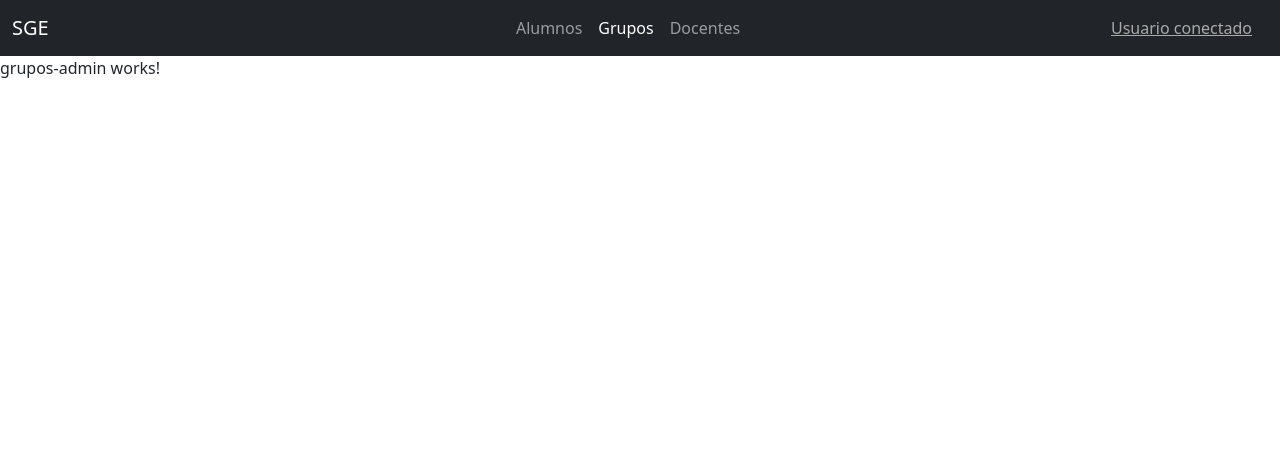
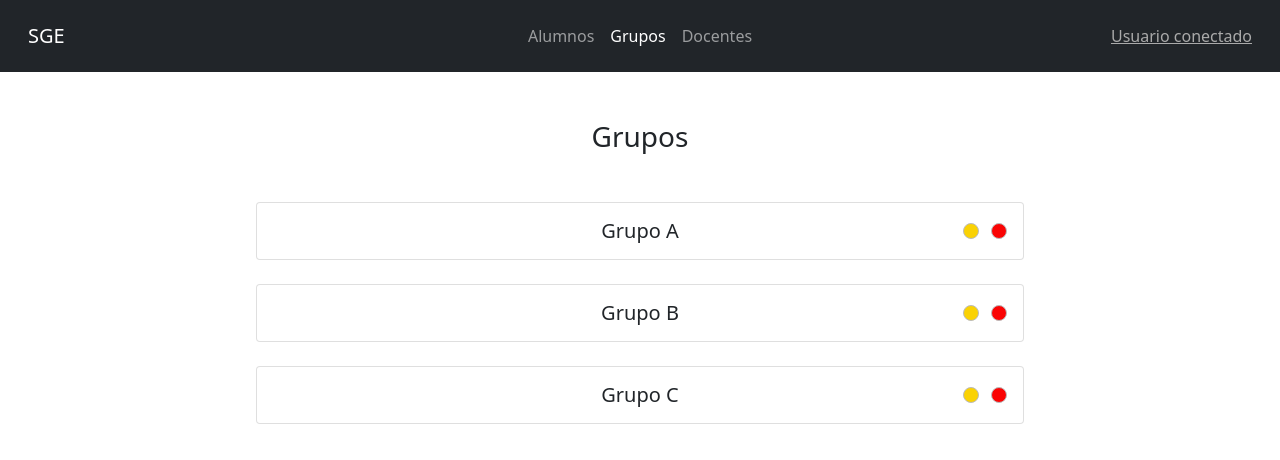
Before and after one commit to lestradavaz/sge, an Angular app: page /admin/grupos in a window 1280 px wide. Shown: the top 460 px of the page. Built offline with nearby package versions, Linux system fonts and the light colour scheme.

Commit message:
vista grupos

```diff
--- a/src/app/componentes/cabecera/cabecera.component.css
+++ b/src/app/componentes/cabecera/cabecera.component.css
@@ -5,7 +5,7 @@
   .navbar-nav {
     align-items: center;
     justify-content: center;
-    width: calc(100vw / 3);
+    min-width: calc(100vw / 4);
   }
   .nav-link-usuario {
     width: calc(100vw / 3);
--- a/src/app/componentes/cabecera/cabecera.component.html
+++ b/src/app/componentes/cabecera/cabecera.component.html
@@ -1,4 +1,4 @@
-<nav class="navbar navbar-expand-md navbar-dark bg-dark">
+<nav class="navbar navbar-expand-md navbar-dark bg-dark p-3">
   <div class="container-fluid">
     <a class="navbar-brand m-0">SGE</a>
     <button class="navbar-toggler" type="button" data-bs-toggle="collapse" data-bs-target="#navbarNavAltMarkup" aria-controls="navbarNavAltMarkup" aria-expanded="false" aria-label="Toggle navigation">
@@ -10,7 +10,7 @@
           {{admin.titulo}}
         </a>
       </div>
-      <a class="nav-link nav-link-usuario text-end">Usuario conectado</a>
+      <a class="nav-link nav-link-usuario text-end px-0">Usuario conectado</a>
     </div>
   </div>
 </nav>
--- a/src/app/paginas/admin/grupos-admin/grupos-admin.component.html
+++ b/src/app/paginas/admin/grupos-admin/grupos-admin.component.html
@@ -1 +1,16 @@
-<p>grupos-admin works!</p>
+<div class="container py-5">
+
+  <h3 class="titulo-pagina">Grupos</h3>
+
+  <div
+  class="card card-admin flex-row p-3 align-items-center justify-content-center position-relative mb-4"
+  *ngFor="let grupos of grupos"
+  >
+    <h5 class="m-0 card-h5">{{grupos.nombre}}</h5>
+    <div class="grupo-botones position-absolute p-3">
+      <button class="boton-admin boton-admin-editar"></button>
+      <button class="boton-admin boton-admin-eliminar"></button>
+    </div>
+  </div>
+
+</div>
--- a/src/app/paginas/admin/grupos-admin/grupos-admin.component.ts
+++ b/src/app/paginas/admin/grupos-admin/grupos-admin.component.ts
@@ -1,4 +1,9 @@
 import { Component, OnInit } from '@angular/core';
+import { RouterModule } from '@angular/router';
+
+interface Grupos {
+  nombre: string,
+}
 
 @Component({
   selector: 'app-grupos-admin',
@@ -7,6 +12,18 @@ import { Component, OnInit } from '@angular/core';
 })
 export class GruposAdminComponent implements OnInit {
 
+  grupos: Grupos[] = [
+    {
+      nombre: 'Grupo A'
+    },
+    {
+      nombre: 'Grupo B'
+    },
+    {
+      nombre: 'Grupo C'
+    }
+  ]
+
   constructor() { }
 
   ngOnInit(): void {
--- a/src/styles.css
+++ b/src/styles.css
@@ -1 +1,43 @@
-/* You can add global styles to this file, and also import other style files */
+.titulo-pagina {
+  text-align: center;
+  margin-bottom: 3rem;
+}
+
+.card-admin {
+  margin: 0 auto;
+  max-width: 768px;
+}
+
+.grupo-botones {
+  right: 0;
+  top: 0;
+  display: flex;
+  align-items: center;
+  justify-content: center;
+  height: 100%;
+  gap: .75rem;
+}
+
+.boton-admin {
+  display: block;
+  height: 1rem;
+  width: 1rem;
+  border: 1px solid #bbb;
+  border-radius: 100%;
+}
+
+.boton-admin.boton-admin-editar {
+  background-color: #fad204;
+}
+
+.boton-admin.boton-admin-editar:hover {
+  background-color: #eec704;
+}
+
+.boton-admin.boton-admin-eliminar {
+  background-color: #fa0404;
+}
+
+.boton-admin.boton-admin-eliminar:hover {
+  background-color: #e60606;
+}
```
